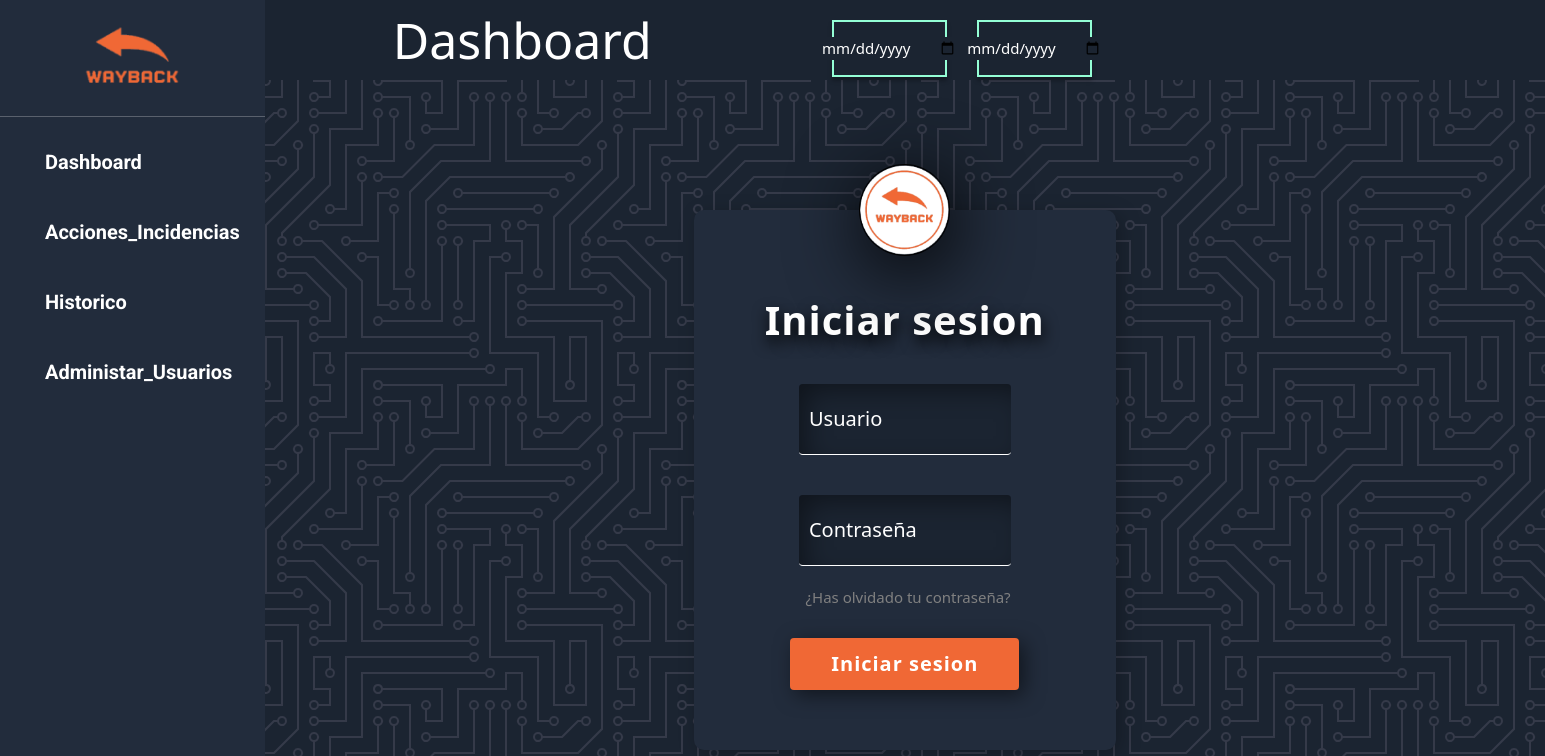
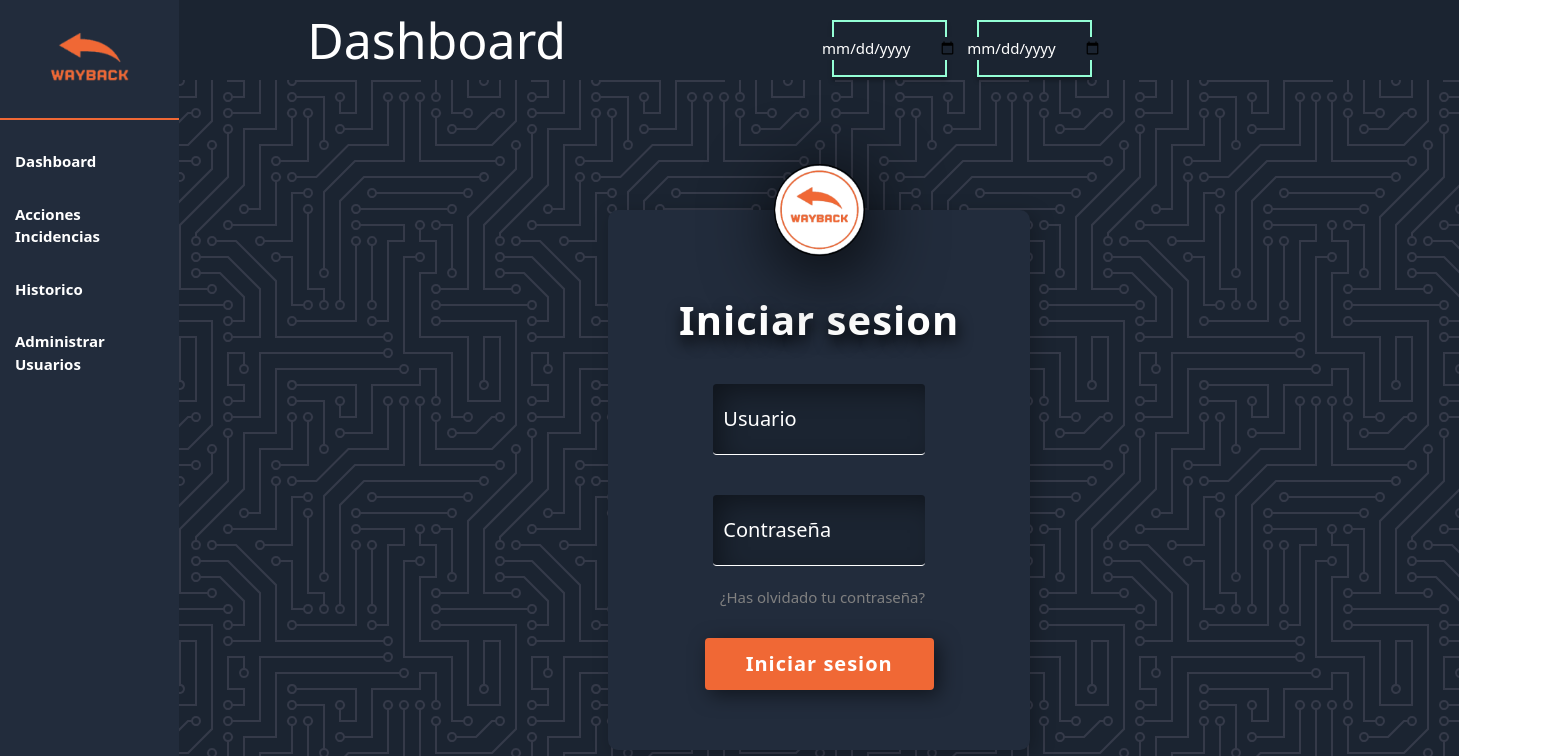
Before and after one commit to Javalga/Wayback, an Angular app in the folder angular-wayback/: page /login in a window 1280 px wide. Shown: the top 756 px of the page, 1545 px wide, since content can reach past the window. Built offline with nearby package versions, Linux system fonts and the light colour scheme.

Commit message:
aside terminado weeeeeeeeeeeeeeeeeeeee

```diff
--- a/angular-wayback/src/app/app.module.ts
+++ b/angular-wayback/src/app/app.module.ts
@@ -18,7 +18,8 @@ import { TableComponent } from './components/table/table.component';
 import { AsideComponent } from './components/aside/aside.component';
 import { HeaderComponent } from './components/header/header.component';
 import { DatesRangeComponent } from './components/dates-range/dates-range.component';
-import { FormsModule, ReactiveFormsModule } from '@angular/forms'
+import { FormsModule, ReactiveFormsModule } from '@angular/forms';
+import { AsideLiComponent } from './components/aside-li/aside-li.component'
 
 
 @NgModule({
@@ -38,7 +39,8 @@ import { FormsModule, ReactiveFormsModule } from '@angular/forms'
     TableComponent,
     AsideComponent,
     HeaderComponent,
-    DatesRangeComponent
+    DatesRangeComponent,
+    AsideLiComponent
   ],
   imports: [
     BrowserModule,
--- /dev/null
+++ b/angular-wayback/src/app/components/aside-li/aside-li.component.css
@@ -0,0 +1,20 @@
+.anchor {
+  color: #fff;
+  font-weight: 700;
+  cursor: pointer;
+  position: relative;
+  width: 100%;
+}
+
+a:focus {
+  color: black;
+}
+/* .li:before {
+  content: "";
+  position: absolute;
+  left: 0;
+  width: 10%;
+  height: 100%;
+  background-color: var(--secondary-color1-dark);
+  z-index: 999;
+} */
--- /dev/null
+++ b/angular-wayback/src/app/components/aside-li/aside-li.component.html
@@ -0,0 +1 @@
+<span class="anchor" (click)="listHandler()">{{value}}</span>
--- /dev/null
+++ b/angular-wayback/src/app/components/aside-li/aside-li.component.ts
@@ -0,0 +1,42 @@
+import { Component, Input } from '@angular/core';
+import { Router } from '@angular/router';
+
+@Component({
+  selector: 'app-aside-li',
+  templateUrl: './aside-li.component.html',
+  styleUrls: ['./aside-li.component.css']
+})
+export class AsideLiComponent {
+  @Input() value: undefined
+  public isActive: boolean
+  constructor(private router: Router) { }
+
+  listHandler() {
+    switch (this.value) {
+      case 'Dashboard':
+        this.router.navigateByUrl('/dashboard')
+        break;
+      case 'Registro incidencias':
+        this.router.navigateByUrl('/incident-input')
+        break;
+      case 'Pool solucionadas':
+        this.router.navigateByUrl('/solved-pull')
+        break;
+      case 'Registro incidencias':
+        this.router.navigateByUrl('/incident-input')
+        break;
+      case 'Devoluciones':
+        this.router.navigateByUrl('/returns')
+        break;
+      case 'Salida incidencias':
+        this.router.navigateByUrl('/incident-output')
+        break;
+      case 'Historico':
+        this.router.navigateByUrl('/historical')
+        break;
+      case 'Administrar Usuarios':
+        this.router.navigateByUrl('/user-admin')
+        break;
+    }
+  }
+}
--- a/angular-wayback/src/app/components/aside/aside.component.css
+++ b/angular-wayback/src/app/components/aside/aside.component.css
@@ -1,74 +1,47 @@
-* {
-  z-index: 9;
-  font-size: 1rem;
-  font-family: "Roboto", sans-serif;
+.aside_container {
+  width: 14vw;
+  height: 100vh;
+  background-color: var(--primary-color2-dark);
+}
+.logo_container {
+  width: 100%;
+  height: 15%;
+  display: flex;
+  align-items: center;
+  justify-content: center;
+  border-bottom: 2px solid var(--secondary-color3-dark);
+}
+.logo_container > img {
+  width: 50%;
 }
 
-.image {
+.nav_container {
+  padding: 2em 1em;
+  width: 100%;
+  list-style: none;
   display: flex;
+  align-items: center;
   justify-content: center;
+  font-size: 1.5rem;
+  flex-direction: column;
+}
+app-aside-li {
   width: 100%;
-  height: 12vh;
-  margin-top: 1em;
-}
-.image a {
-  display: flex;
-  justify-content: center;
-  align-items: center;
-  text-align: center;
-  cursor: pointer;
-  width: 80%;
-}
-.image img {
-  width: 50%;
-  padding: 5%;
-}
-
-.sidebar {
-  background: var(--primary-color2-dark);
-  min-width: 14vw;
-}
-.content {
-  min-height: 100vh;
-  width: 100%;
-}
-
-.h-color {
-  color: var(--secondary-color2-dark);
-}
-
-.sidebar ul li a {
-  color: var(--secondary-color2-dark);
-  margin: 1em;
-}
-
-.list-item {
-  display: flex;
+  margin-bottom: 2em;
   position: relative;
 }
-
-.a_container {
-  width: 100%;
+app-aside-li:focus {
+  transition: 50ms ease-in-out all;
+  padding-left: 10%;
 }
-
-span {
-  font-size: 2rem;
-  font-weight: 700;
-  margin-left: 1em;
+app-aside-li:focus:before {
+  content: "";
+  position: absolute;
+  left: 0;
+  width: 5%;
+  height: 100%;
+  background-color: var(--secondary-color1-dark);
 }
-
-.sidebar .navbar-nav li div > a:focus {
-  color: var(--secondary-color1-dark);
-  width: 2%;
-  background-color: var(--secondary-color1-dark);
-  margin-left: 0;
+.extended {
+  margin-left: 30%;
 }
-
-/* .sidebar ul .roller div .list-intoList
-{
- display:block
-}
-.sidebar .navbar-nav li div>a:focus
-{
-    display: block;
-} */
--- a/angular-wayback/src/app/components/aside/aside.component.html
+++ b/angular-wayback/src/app/components/aside/aside.component.html
@@ -1,89 +1,18 @@
-<body *ngIf="loginService.isLogged">
-
-  <div class="main-container d-flex
-    min-vh-100">
-
-    <div class="sidebar " id="side_nav">
-
-      <div class="header-box image">
-        <img src="../../../assets/logoNormal 1.png" alt="">
-      </div>
-      <hr class="h-color">
-
-      <ul class="list-unstyled navbar-nav">
-        <li class="list-item">
-          <div class="a_container">
-            <a routerLink="/dashboard" class="text-decoration-none d-block px-3 py-2 fs-4" (click)="show=false">
-              <span> Dashboard </span>
-            </a>
-          </div>
-        </li>
-        <li class="list-item roller">
-          <div class="a_container">
-            <a class="text-decoration-none d-block px-3 py-2 fs-4" (click)="show=true">
-              <span> Acciones_Incidencias</span>
-            </a>
-
-            <ul class="list-intoList" *ngIf="show">
-
-              <li class="list-item">
-                <div class="a_container">
-                  <a routerLink="/incident-input" class="text-decoration-none d-block px-3 py-2 fs-4">
-                    <span> Registro_Incidencias </span>
-                  </a>
-                </div>
-              </li>
-              <li class="list-item">
-                <div class="a_container">
-                  <a routerLink="/solved-pull" class="text-decoration-none d-block px-3 py-2 fs-4">
-                    <span> Pool_Solucionadas </span>
-                  </a>
-                </div>
-              </li>
-              <li class="list-item">
-                <div class="a_container">
-                  <a routerLink="/returns" class="text-decoration-none d-block px-3 py-2 fs-4">
-                    <span> Devoluciones </span>
-                  </a>
-                </div>
-              </li>
-              <li class="list-item">
-                <div class="a_container">
-                  <a routerLink="/incident-output" class="text-decoration-none d-block px-3 py-2 fs-4">
-                    <span> Salida_Incidencias </span>
-                  </a>
-                </div>
-              </li>
-            </ul>
-
-          </div>
-
-
-
-        </li>
-
-        <li class="list-item">
-          <div class="a_container">
-            <a routerLink="/historical" class="text-decoration-none d-block px-3 py-2 fs-4" (click)="show=false">
-              <span> Historico </span>
-            </a>
-          </div>
-        </li>
-        <li class="list-item">
-          <div class="a_container">
-            <a routerLink="/user-admin" class="text-decoration-none d-block px-3 py-2 fs-4" (click)="show=false">
-              <span> Administar_Usuarios </span>
-            </a>
-          </div>
-        </li>
-
-      </ul>
-
-
-    </div>
-
-
+<div class="aside_container" *ngIf="loginService.isLogged">
+  <div class="logo_container">
+    <img src="../../../assets/logoNormal 1.png">
   </div>
-
-
-</body>
+  <nav class="nav_container">
+    <app-aside-li [value]="'Dashboard'" #dashboard tabindex="0"></app-aside-li>
+    <app-aside-li [value]="'Acciones Incidencias'" (click)=" extend()" tabindex="1"></app-aside-li>
+    <app-aside-li [value]="'Registro incidencias'" class="extended" *ngIf="isExtended" #incidentInput
+      tabindex="2"></app-aside-li>
+    <app-aside-li [value]="'Pool solucionadas'" class="extended" *ngIf="isExtended" #solvedPull
+      tabindex="3"></app-aside-li>
+    <app-aside-li [value]="'Devoluciones'" #returns class="extended" *ngIf="isExtended" tabindex="4"></app-aside-li>
+    <app-aside-li [value]="'Salida incidencias'" class="extended" #incidentOutput *ngIf="isExtended"
+      tabindex="5"></app-aside-li>
+    <app-aside-li [value]="'Historico'" #historical tabindex="6"></app-aside-li>
+    <app-aside-li [value]="'Administrar Usuarios'" #userAdmin tabindex="7"></app-aside-li>
+  </nav>
+</div>
--- a/angular-wayback/src/app/components/aside/aside.component.ts
+++ b/angular-wayback/src/app/components/aside/aside.component.ts
@@ -7,9 +7,11 @@ import { LoginService } from 'src/app/shared/login.service';
   styleUrls: ['./aside.component.css']
 })
 export class AsideComponent {
-  public show = false;
-
+  public isExtended: boolean
   constructor(public loginService: LoginService) {
-
+    this.isExtended = false
+  }
+  extend() {
+    this.isExtended = !this.isExtended
   }
 }
```
